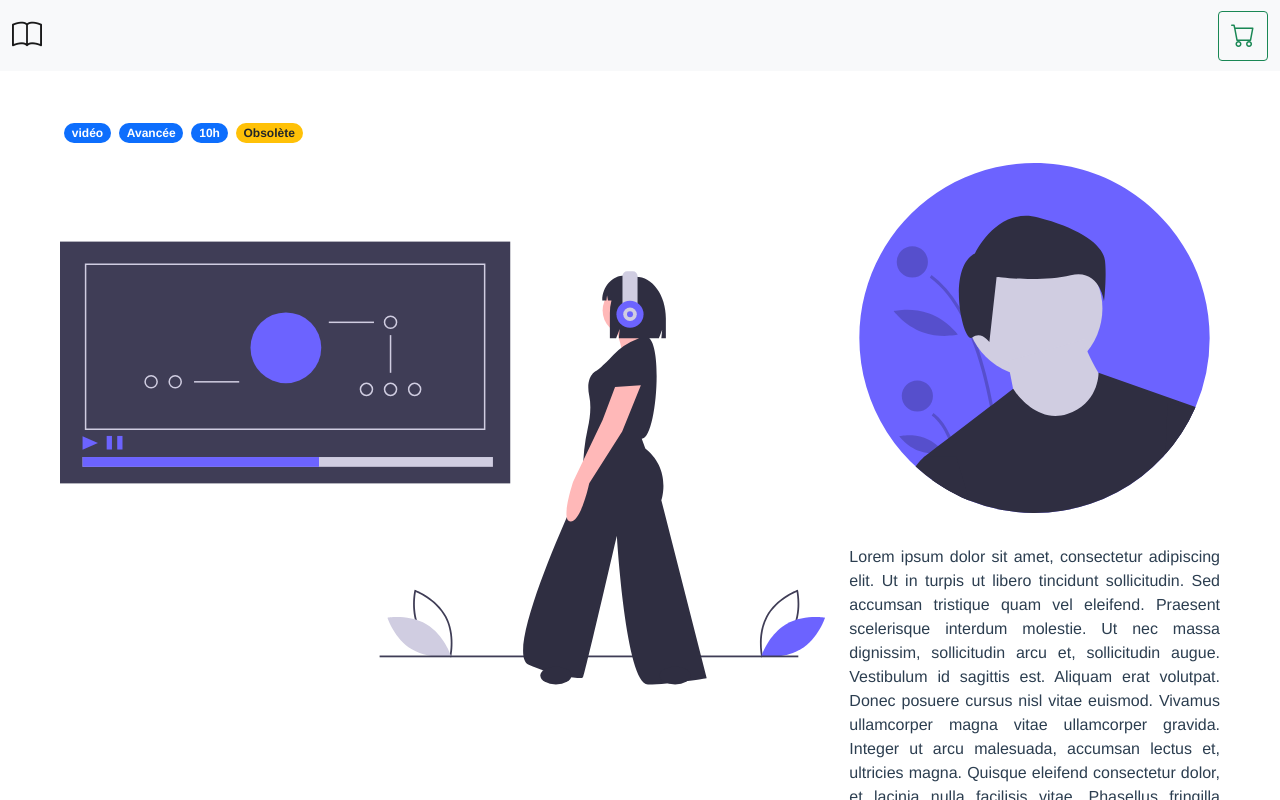
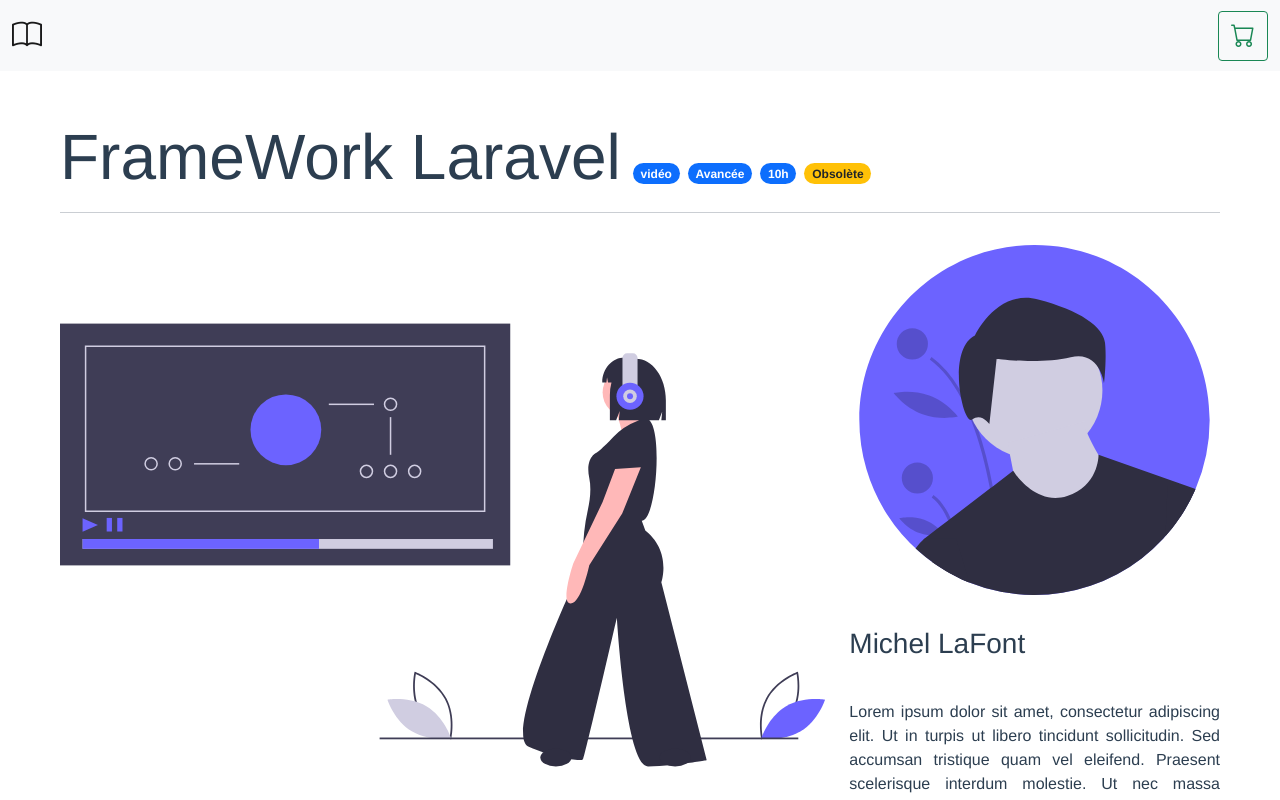
Before and after one commit to AlexisHutin/Boutique-VueJs-Express, a Vue app: page /product-view/1/1/1 in a window 1280 px wide. Shown: the top 800 px of the page. Built offline with nearby package versions, Linux system fonts and the light colour scheme.

Commit message:
-- fin jour 2 --

```diff
--- a/src/components/ProductView/AuthorDetails.vue
+++ b/src/components/ProductView/AuthorDetails.vue
@@ -2,11 +2,15 @@
   <div class="authorDetails">
     <div class="row py-3">
       <!-- Image -->
-      <img src="@/assets/undraw_male_avatar_323b.svg" height="350"/>
+      <img src="@/assets/undraw_male_avatar_323b.svg" height="350" />
+    </div>
+    <div class="row py-3">
+      <!-- Name -->
+      <h3>{{ course.author }}</h3>
     </div>
     <div class="row py-3">
       <!-- About the Author -->
-      <p style="text-align:justify;">
+      <p style="text-align: justify">
         Lorem ipsum dolor sit amet, consectetur adipiscing elit. Ut in turpis ut
         libero tincidunt sollicitudin. Sed accumsan tristique quam vel eleifend.
         Praesent scelerisque interdum molestie. Ut nec massa dignissim,
@@ -27,6 +31,9 @@
 // import HelloWorld from '@/components/HelloWorld.vue'
 export default {
   name: "AuthorDetails",
+  props: {
+    course: Object,
+  },
   components: {},
 };
 </script>
--- a/src/views/ProductView.vue
+++ b/src/views/ProductView.vue
@@ -1,16 +1,26 @@
 <template>
   <div class="productView">
     <div class="container-fluid">
-      <Badges :course="product" />
+
+      <div class="header">
+        <div class="title d-flex flex-row align-items-end">
+          <h1 class="display-3 m-0">{{ product.name }}</h1>
+          <Badges :course="product" class="p-2"/>
+        </div>
+        <hr />
+      </div>
+
       <div class="row">
         <div class="col-8">
           <!-- COURSE -->
           <ProductDetails :course="product" />
-          <router-link to="/buy" class="btn btn-success" type="submit"><i class="bi-cart-plus" style="font-size:2em"></i></router-link>
+          <router-link to="/buy" class="btn btn-success" type="submit"
+            ><i class="bi-cart-plus" style="font-size: 2em"></i
+          ></router-link>
         </div>
         <div class="col-4">
           <!-- AUTHOR -->
-          <AuthorDetails />
+          <AuthorDetails :course="product" />
         </div>
       </div>
     </div>
```
